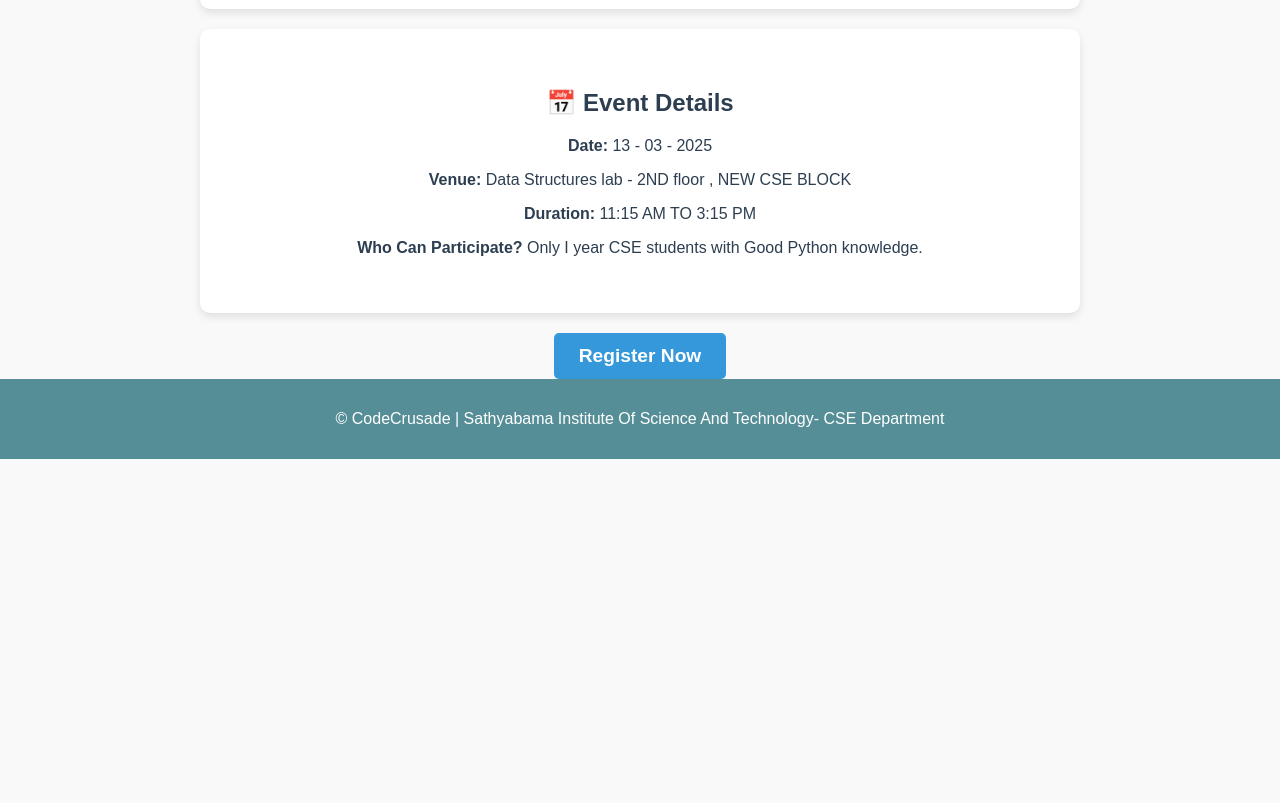
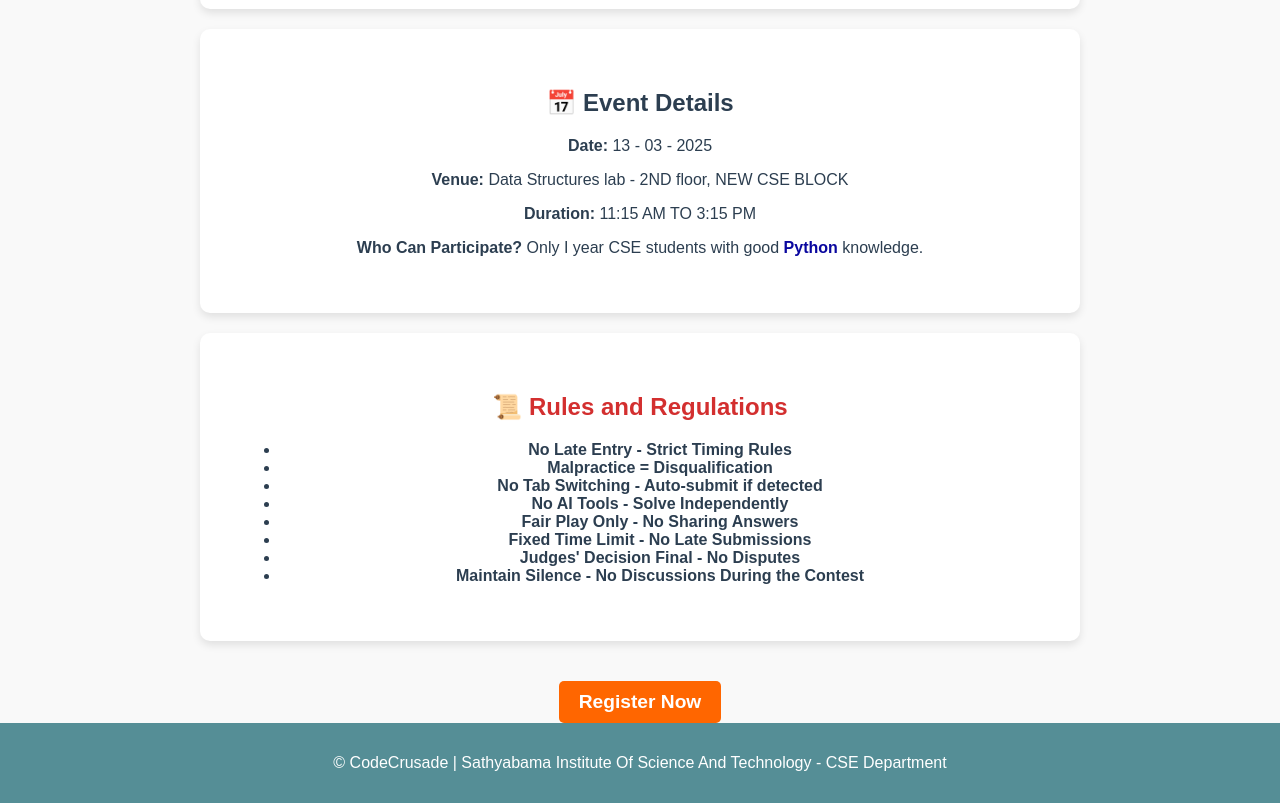
Before and after one commit to tejagorakati/CodeQuest-Website, a plain HTML site: page index.html in a window 1280 px wide. Shown: the part 1210-2013 px from the top of the page. Before the commit the page ends 1669 px from the top, so only its background shows below. Drawn offline with Linux system fonts and the light colour scheme.

Commit message:
Update index.html

```diff
--- a/index.html
+++ b/index.html
@@ -5,6 +5,29 @@
     <meta name="viewport" content="width=device-width, initial-scale=1.0">
     <title>Code Crusade - CSE Department</title>
     <link rel="stylesheet" href="style.css">
+    <style>
+        .highlight {
+            color: #0a079f; /* Bright yellow color for emphasis */
+            font-weight: bold;
+        }
+        .rules-title {
+            color: #d32f2f; /* Dark red for emphasis */
+            font-weight: bold;
+        }
+        .rule {
+            font-weight: bold;
+        }
+        .btn {
+            display: inline-block;
+            background-color: #ff6600;
+            color: white;
+            padding: 10px 20px;
+            text-decoration: none;
+            font-weight: bold;
+            border-radius: 5px;
+            margin-top: 20px;
+        }
+    </style>
 </head>
 <body>
 
@@ -12,23 +35,22 @@
         <div class="banner">
             <img src="CodeQuest.jpg" alt="Sathyabama University">
             <div class="overlay">
-                <h1>Code Crusade </h1>
+                <h1>Code Crusade</h1>
                 <p>Organized by the <b>CSE Department</b> | Sathyabama Institute Of Science And Technology</p>
-
             </div>
         </div>
     </header>
 
     <section class="about">
-        <h2>🚀 About the Event</h2>
-        <p>Code Crusade is an exciting coding competition designed to test your Python skills across three challenging rounds.</p>
+        <h2 class="highlight">🚀 About the Event</h2>
+        <p>Code Crusade is an exciting coding competition designed to test your <span class="highlight">Python</span> skills across three challenging rounds.</p>
     </section>
 
     <section class="rounds">
         <h2>📌 Competition Rounds</h2>
         <div class="round-card">
             <h3>📝 Round 1: MCQ Test</h3>
-            <p>Test your Python fundamentals with a time-based quiz.</p>
+            <p>Test your <span class="highlight">Python</span> fundamentals with a time-based quiz.</p>
         </div>
         <div class="round-card">
             <h3>🐞 Round 2: Debugging Challenge</h3>
@@ -43,14 +65,29 @@
     <section class="details">
         <h2>📅 Event Details</h2>
         <p><b>Date:</b> 13 - 03 - 2025</p>
-        <p><b>Venue:</b> Data Structures lab - 2ND floor , NEW CSE BLOCK</p>
+        <p><b>Venue:</b> Data Structures lab - 2ND floor, NEW CSE BLOCK</p>
         <p><b>Duration:</b> 11:15 AM TO 3:15 PM</p>
-        <p><b>Who Can Participate?</b> Only I year CSE students with Good Python knowledge.</p>
+        <p><b>Who Can Participate?</b> Only I year CSE students with good <span class="highlight">Python</span> knowledge.</p>
     </section>
-<a href="register.html" class="btn">Register Now</a>
+
+    <section class="rules">
+        <h2 class="rules-title">📜 Rules and Regulations</h2>
+        <ul>
+            <li class="rule">No Late Entry - Strict Timing Rules</li>
+            <li class="rule">Malpractice = Disqualification</li>
+            <li class="rule">No Tab Switching - Auto-submit if detected</li>
+            <li class="rule">No AI Tools - Solve Independently</li>
+            <li class="rule">Fair Play Only - No Sharing Answers</li>
+            <li class="rule">Fixed Time Limit - No Late Submissions</li>
+            <li class="rule">Judges' Decision Final - No Disputes</li>
+            <li class="rule">Maintain Silence - No Discussions During the Contest</li>
+        </ul>
+    </section>
+
+    <a href="register.html" class="btn">Register Now</a>
 
     <footer>
-        <p>© CodeCrusade | Sathyabama Institute Of Science And Technology- CSE Department</p>
+        <p>© CodeCrusade | Sathyabama Institute Of Science And Technology - CSE Department</p>
     </footer>
 
 </body>
```
